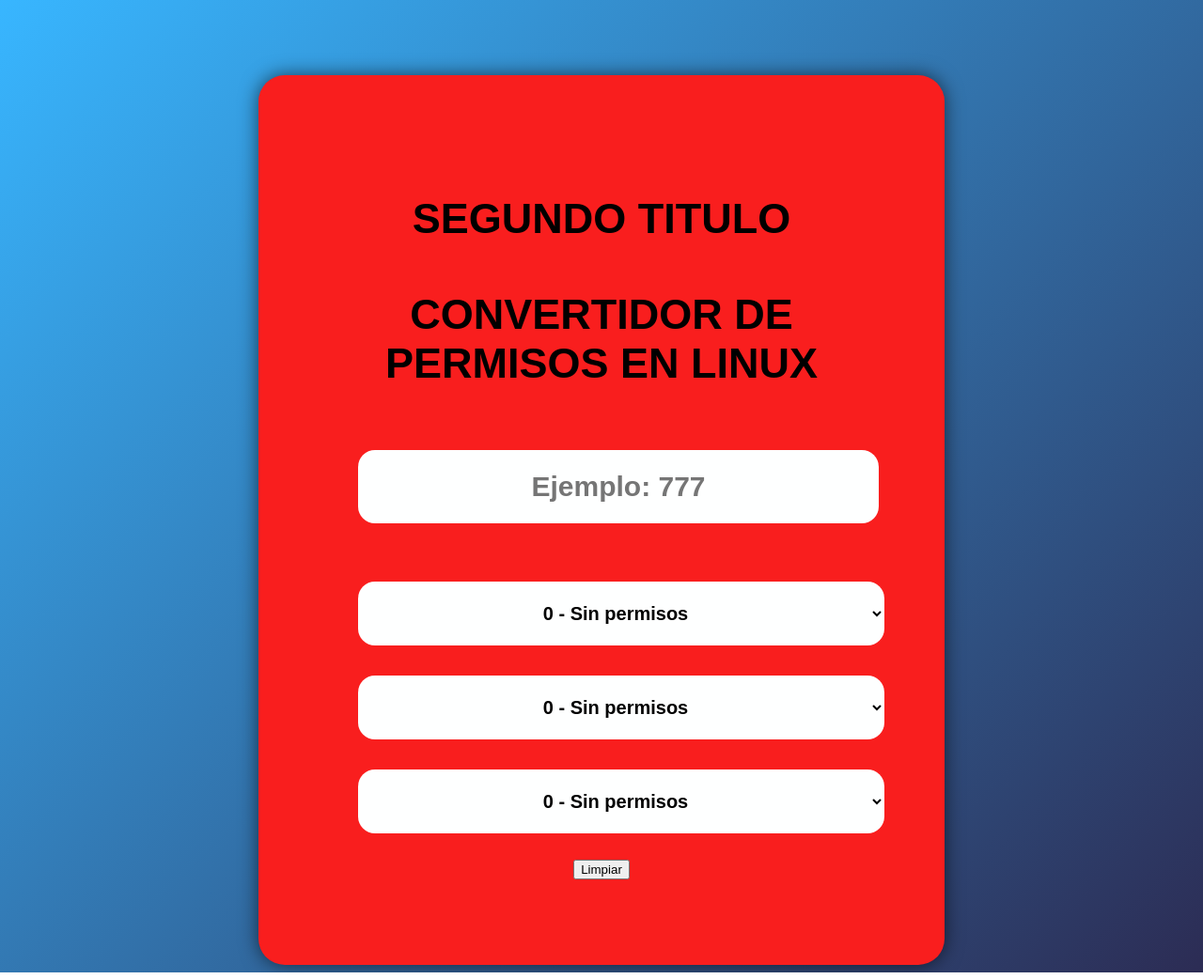
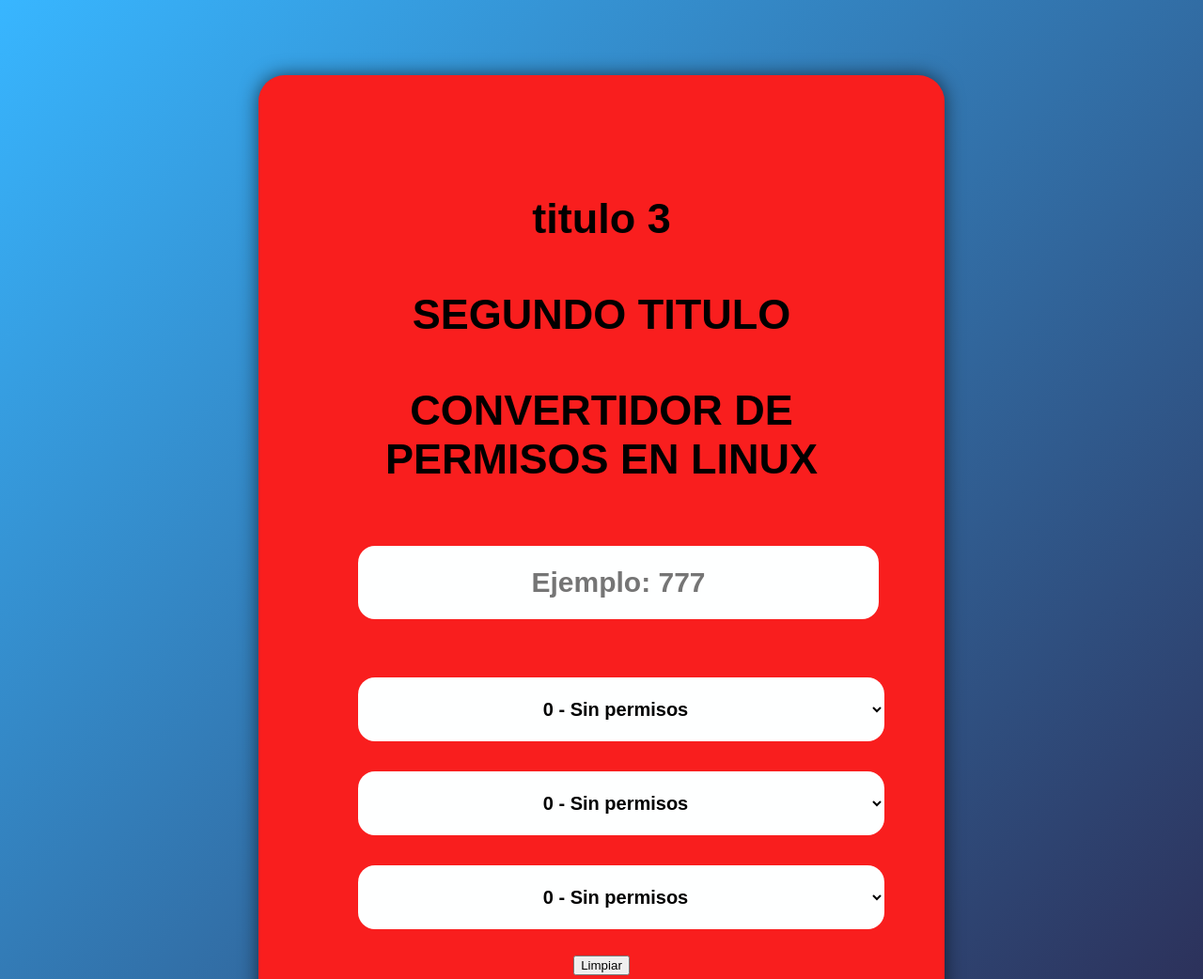
Before and after one commit to Alvarez20-end/Calcu, a plain HTML site: page index.html in a window 1280 px wide. Shown: the top 1042 px of the page at 94% size. Drawn offline with Linux system fonts and the light colour scheme.

Commit message:
mis cambios desde otra ramita

```diff
--- a/index.html
+++ b/index.html
@@ -8,6 +8,7 @@
 <body>
 
 <div class="container">
+    <h2>titulo 3</h2>
     <h2>SEGUNDO TITULO</h2>
     <h2>CONVERTIDOR DE PERMISOS EN LINUX</h2>
 
```
